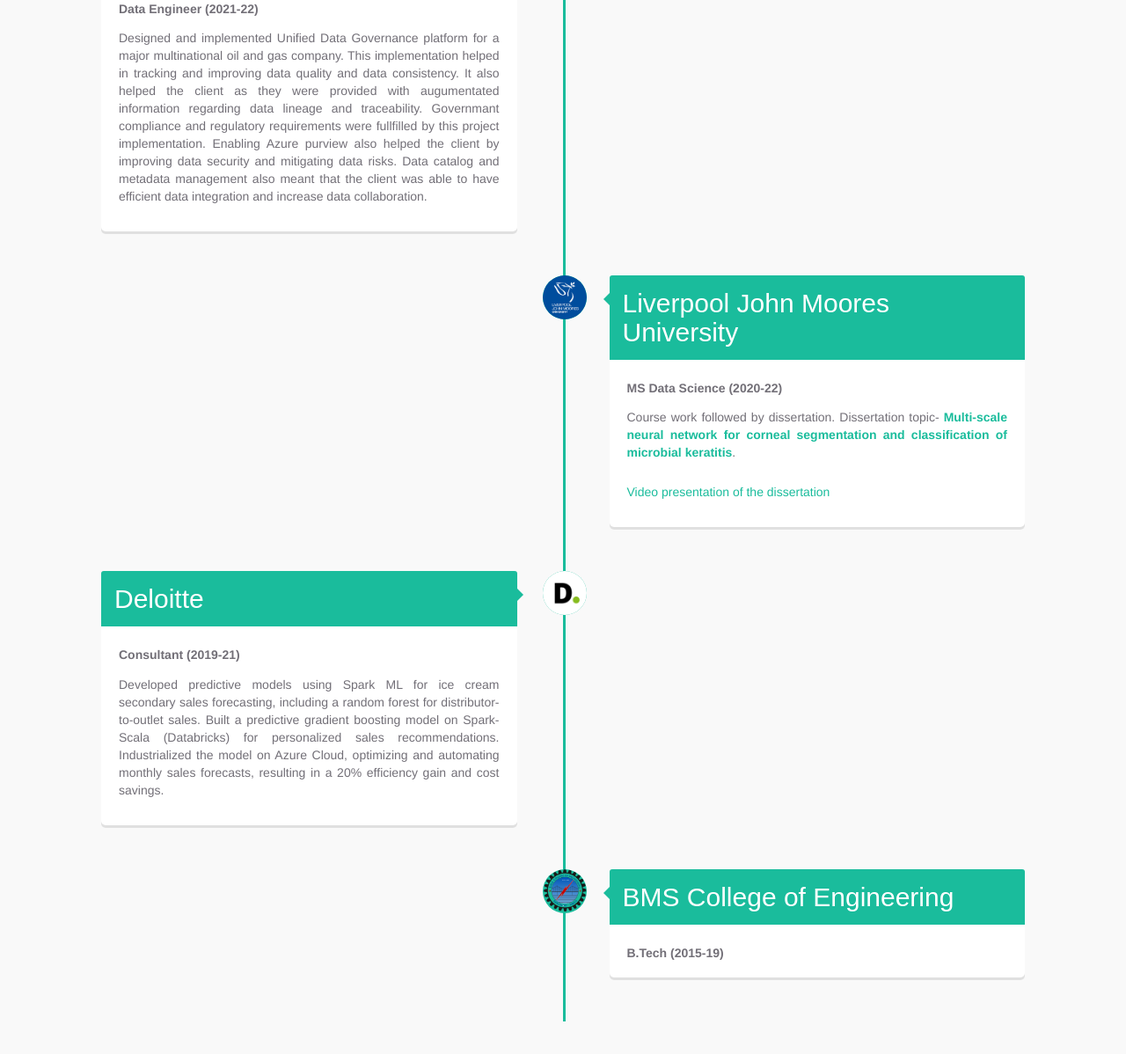
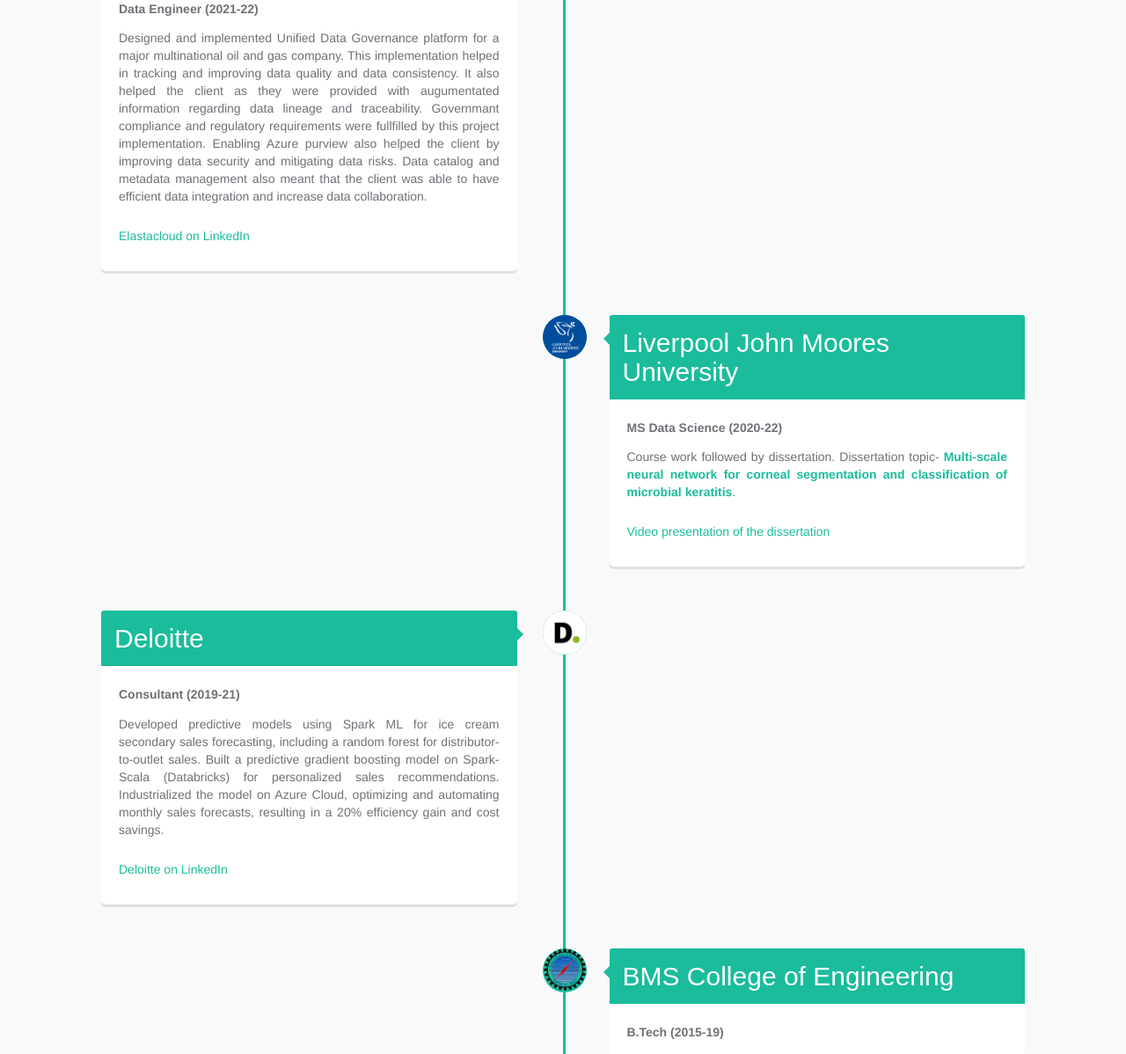
Before and after one commit to DhananjayPunekar/resume, a plain HTML site: page index.html in a window 1280 px wide. Shown: the part 3011-4209 px from the top of the page at 88% size. Drawn offline with nearby package versions, Linux system fonts and the light colour scheme.

Commit message:
Update index.html

```diff
--- a/index.html
+++ b/index.html
@@ -221,6 +221,8 @@
                                     Governmant compliance and regulatory requirements were fullfilled by this project implementation.
                                     Enabling Azure purview also helped the client by improving data security and mitigating data risks.
                                     Data catalog and metadata management also meant that the client was able to have efficient data integration and increase data collaboration.</p>
+
+                                <p><a href="https://www.linkedin.com/company/elastacloud-limited/mycompany/" target="_blank">Elastacloud on LinkedIn</a></p>
                             </div>
                         </div>
 
@@ -268,7 +270,8 @@
                                 <p>Developed predictive models using Spark ML for ice cream secondary sales forecasting,
                                     including a random forest for distributor-to-outlet sales. Built a predictive gradient boosting model on Spark-Scala (Databricks) for personalized sales recommendations.
                                     Industrialized the model on Azure Cloud, optimizing and automating monthly sales forecasts, resulting in a 20% efficiency gain and cost savings.</p>
-                            </div>
+                                <p><a href="https://www.linkedin.com/company/deloitte/" target="_blank">Deloitte on LinkedIn</a></p>
+                                </div>
                         </div>
                         <!-- /Timeline Item-->
                         <!-- Timeline Item, copy from here to create various boxes -->
```
